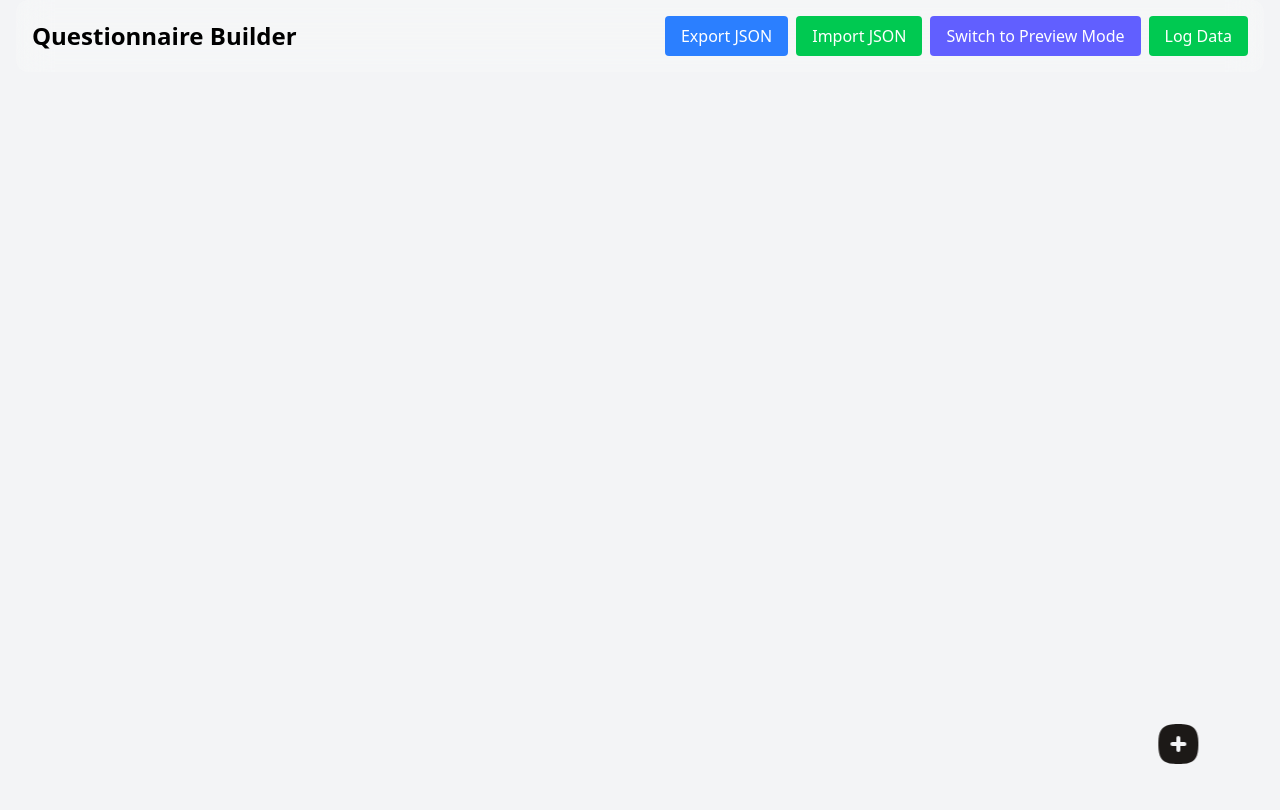
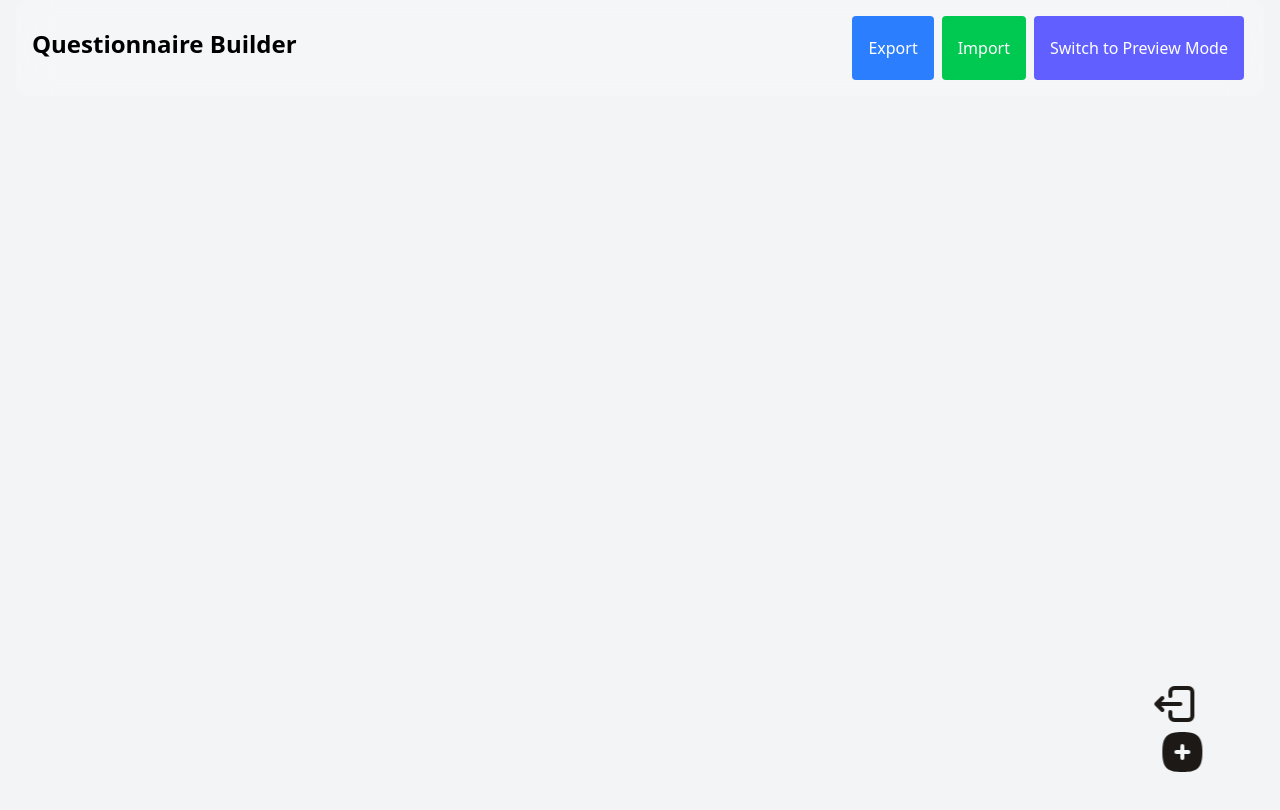
Before and after one commit to owenmeier/questionnaire-builder, a React (Vite) app: page / in a window 1280 px wide. Shown: the top 810 px of the page. Built offline with nearby package versions, Linux system fonts and the light colour scheme.

Commit message:
ignore
deploy issues

```diff
--- a/src/assets/icons.jsx
+++ b/src/assets/icons.jsx
@@ -48,7 +48,16 @@ export const PLUSSQUARE_ICON = ({ className = "" }) => (
 );
 
 export const PLUSOPTION_ICON = ({ className = "" }) => (
-    <svg xmlns="http://www.w3.org/2000/svg" width="24" height="24" viewBox="0 0 24 24" className={className}>
+    <svg className={className} xmlns="http://www.w3.org/2000/svg" width="24" height="24" viewBox="0 0 24 24">
         <path fill="none" stroke="currentColor" strokeLinecap="round" strokeLinejoin="round" strokeWidth="2" d="M13 16H6a2 2 0 0 1-2-2v-4a2 2 0 0 1 2-2h12a2 2 0 0 1 2 2v1m-4 7h6m-3-3v6" />
     </svg>
 );
+
+export const DATALOG_ICON = ({ className = "" }) => (
+    <svg className={className} xmlns="http://www.w3.org/2000/svg" width="24" height="24" viewBox="0 0 24 24">
+        <g fill="none" stroke="currentColor" strokeLinecap="round" strokeLinejoin="round" strokeWidth="2">
+            <path d="M10 8V6a2 2 0 0 1 2-2h7a2 2 0 0 1 2 2v12a2 2 0 0 1-2 2h-7a2 2 0 0 1-2-2v-2" />
+            <path d="M15 12H3l3-3m0 6l-3-3" />
+        </g>
+    </svg>
+);
--- a/src/components/Header.jsx
+++ b/src/components/Header.jsx
@@ -1,5 +1,4 @@
-import React, { useState } from "react";
-
+import React from "react";
 const Header = ({ formData, setFormData, isPreview, setIsPreview }) => {
     const importData = (data) => {
         try {
@@ -22,22 +21,25 @@ const Header = ({ formData, setFormData, isPreview, setIsPreview }) => {
     };
 
     const togglePreview = () => setIsPreview(!isPreview);
-    const consolelogData = () => console.log("Form Data:", formData);
+
 
     return (
         <div className="fixed top-0 left-0 w-full mx-auto px-4">
             <div className="flex flex-col sm:flex-row justify-between items-center mb-4 bg-white/20 p-4 md:rounded-xl backdrop-blur-lg">
-                <h1 className="text-2xl font-bold mb-2 sm:mb-0">Questionnaire Builder</h1>
-                <div className="flex gap-2 flex-wrap">
+
+                <h1 className="text-2xl font-bold mb-2">Questionnaire Builder</h1>
+
+                <div className="flex items-center justify-center">
                     <button
-                        className="px-4 py-2 bg-blue-500 text-white rounded"
+                        className="px-4 py-5 mx-1 bg-blue-500 text-white rounded"
                         onClick={exportData}
                     >
-                        Export JSON
+                        Export
                     </button>
 
-                    <label className="px-4 py-2 bg-green-500 text-white rounded cursor-pointer">
-                        Import JSON
+                    <label className="px-4 py-5 mx-1 bg-green-500 text-white rounded cursor-pointer"
+                    >
+                        Import
                         <input
                             type="file"
                             accept="application/json"
@@ -53,17 +55,11 @@ const Header = ({ formData, setFormData, isPreview, setIsPreview }) => {
 
                     <button
                         onClick={togglePreview}
-                        className="px-4 py-2 bg-indigo-500 text-white rounded"
+                        className="px-4 py-2 mx-1 min-[445px]:py-5 bg-indigo-500 text-white rounded"
                     >
                         {isPreview ? "Switch to Edit Mode" : "Switch to Preview Mode"}
                     </button>
 
-                    <button
-                        onClick={consolelogData}
-                        className="px-4 py-2 bg-green-500 text-white rounded"
-                    >
-                        Log Data
-                    </button>
                 </div>
             </div>
         </div>
--- a/src/components/MobileToolBar.jsx
+++ b/src/components/MobileToolBar.jsx
@@ -1,20 +1,29 @@
 import React, { useState, useEffect } from "react";
-import { PLUSSQUARE_ICON } from "../assets/icons";
+import { DATALOG_ICON, PLUSSQUARE_ICON } from "../assets/icons";
 import { motion } from "framer-motion";
 
-const MobileToolBar = ({ addField, fieldTypes }) => {
-    const [isExpanded, setIsExpanded] = useState(false);
+const MobileToolBar = ({ addField, fieldTypes, formData }) => {
+    const [isToolBarExpanded, setIsToolBarExpanded] = useState(false);
+    const [isLogExpanded, setIsLogExpanded] = useState(false);
 
-    const handleExpand = () => setIsExpanded(!isExpanded);
+    const handleToolBarExpanded = () => {
+        setIsToolBarExpanded(!isToolBarExpanded)
+        setIsLogExpanded(false)
+    };
+    const handleLogExpanded = () => {
+        setIsLogExpanded(!isLogExpanded)
+        setIsToolBarExpanded(false)
+    };
 
     const handleClickOutside = (event) => {
         if (!event.target.closest(".navbar-container")) {
-            setIsExpanded(false);
+            setIsToolBarExpanded(false);
+            setIsLogExpanded(false);
         }
     };
 
     useEffect(() => {
-        if (isExpanded) {
+        if (isToolBarExpanded || isLogExpanded) {
             document.addEventListener("mousedown", handleClickOutside);
         } else {
             document.removeEventListener("mousedown", handleClickOutside);
@@ -23,22 +32,49 @@ const MobileToolBar = ({ addField, fieldTypes }) => {
         return () => {
             document.removeEventListener("mousedown", handleClickOutside);
         };
-    }, [isExpanded]);
+    }, [isToolBarExpanded, isLogExpanded]);
 
     return (
-        <div className="fixed bottom-0 left-1/2 transform -translate-x-1/2 w-full sm:w-11/12 bg-gray-800 text-stone-900 shadow-lg navbar-container z-10">
+        <div className="fixed bottom-0 left-1/2 transform -translate-x-1/2 w-11/12 bg-gray-800 text-stone-900 shadow-lg navbar-container z-10">
             <motion.button
-                onClick={handleExpand}
+                onClick={handleLogExpanded}
                 initial={{ opacity: 1, scale: 1 }}
-                animate={{ opacity: isExpanded ? 0 : 1, scale: isExpanded ? 0 : 1 }}
+                animate={{ opacity: isLogExpanded ? 0 : 1, scale: isLogExpanded ? 0 : 1 }}
                 exit={{ opacity: 0 }}
-                className="absolute bottom-4 right-0 mr-3 sm:mr-4 sm:bottom-6 p-2"
+                className="absolute right-0 mr-5 bottom-16 p-2"
+            >
+                <DATALOG_ICON className="h-12 w-12" />
+            </motion.button>
+
+            <motion.button
+                onClick={handleToolBarExpanded}
+                initial={{ opacity: 1, scale: 1 }}
+                animate={{ opacity: isToolBarExpanded ? 0 : 1, scale: isToolBarExpanded ? 0 : 1 }}
+                exit={{ opacity: 0 }}
+                className="absolute bottom-4 right-0 mr-3 p-2 "
             >
                 <PLUSSQUARE_ICON className="h-12 w-12" />
             </motion.button>
+
             <motion.div
                 initial={{ opacity: 0, x: "100%", scale: 0 }}
-                animate={{ opacity: isExpanded ? 1 : 0, x: isExpanded ? "0%" : "100%", scale: isExpanded ? 1 : 0.6 }}
+                animate={{ opacity: isLogExpanded ? 1 : 0, x: isLogExpanded ? "0%" : "100%", scale: isLogExpanded ? 1 : 0.6 }}
+                transition={{ type: "spring", stiffness: 150, damping: 20 }}
+                className="absolute isolate bottom-0 w-full bg-stone-100/30 border-black/15 border px-6 py-4 mb-20 max-h-96 rounded-2xl backdrop-blur-xl overflow-y-scroll scrollbar-thin scrollbar-track-gray-200 scrollbar-thumb-gray-400"
+            >
+                <div className="p-4 rounded-lg">
+                    <h3 className="font-bold text-lg mb-4">Form Data (JSON)</h3>
+                    <pre className="whitespace-pre-wrap break-words text-sm text-gray-700">
+                        {JSON.stringify(formData, null, 2)}
+                    </pre>
+                </div>
+            </motion.div>
+
+
+
+            <motion.div
+                initial={{ opacity: 0, x: "100%", scale: 0 }}
+                animate={{ opacity: isToolBarExpanded ? 1 : 0, x: isToolBarExpanded ? "0%" : "100%", scale: isToolBarExpanded ? 1 : 0.6 }}
                 transition={{ type: "spring", stiffness: 150, damping: 20 }}
                 className="absolute isolate bottom-0 w-full bg-stone-100/30 border-black/15 border px-6 py-4 mb-2 rounded-2xl backdrop-blur-xl overflow-y-scroll scrollbar-thin scrollbar-track-gray-200 scrollbar-thumb-gray-400"
             >
```
